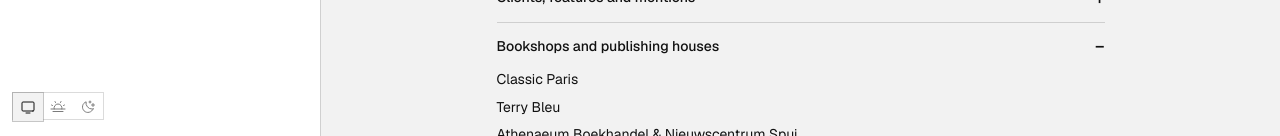
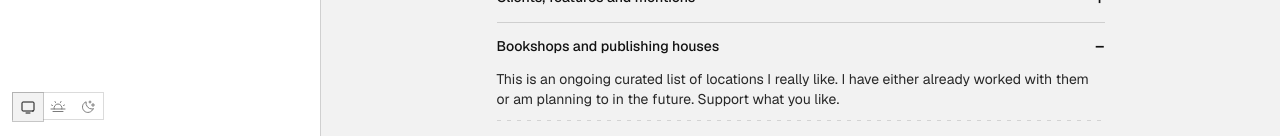
Before and after one commit to boriskirov/boris-kirov-photography, a Next.js app: page /about in a window 1280 px wide. Both pictures are taken after a click on the heading "Bookshops and publishing houses". Shown: the part 664-800 px from the top of the page. Built offline with nearby package versions, Linux system fonts and the light colour scheme.

Commit message:
fix: adding more bookshops

```diff
--- a/pages/about.js
+++ b/pages/about.js
@@ -40,13 +40,36 @@
 ];
 
 const bookshops = [
-  { name: "Classic Paris", href: "https://www.classic-paris.com/" },
-  { name: "Terry Bleu", href: "https://www.terrybleu.com/" },
+  {
+    name: "stacks bookstore",
+    location: "Tokyo",
+    href: "https://stacksbookstore.jp/",
+  },
+  {
+    name: "Fatbottom",
+    location: "Barcelona",
+    href: "https://fatbottombooks.com/",
+  },
+  {
+    name: "Classic",
+    location: "Paris",
+    href: "https://www.classic-paris.com/",
+  },
+  {
+    name: "Terry Bleu",
+    location: "Amsterdam",
+    href: "https://www.terrybleu.com/",
+  },
   {
     name: "Athenaeum Boekhandel & Nieuwscentrum Spui",
+    location: "Amsterdam",
     href: "https://athenaeumscheltema.nl/",
   },
-  { name: "Ruparo Amsterdam", href: "https://www.ruparo.nl/" },
+  {
+    name: "Ruparo",
+    location: "Amsterdam",
+    href: "https://www.ruparo.nl/",
+  },
 ];
 
 function BookshopLinks({ items = bookshops }) {
@@ -62,6 +85,7 @@
           >
             {shop.name}
           </a>
+          <span className="os-bookshop-location">{shop.location}</span>
         </li>
       ))}
     </ul>
@@ -172,6 +196,11 @@
           </details>
           <details>
             <summary>Bookshops and publishing houses</summary>
+            <p className="os-bookshops-intro">
+              This is an ongoing curated list of locations I really like. I have
+              either already worked with them or am planning to in the future.
+              Support what you like.
+            </p>
             <BookshopLinks />
           </details>
         </div>
--- a/styles/os.css
+++ b/styles/os.css
@@ -1,7 +1,8 @@
 /* Minimal OS shell — text + borders only */
 
 .os {
-  --os-border: 1px solid rgba(255, 255, 255, 0.18);
+  --os-border-color: rgba(255, 255, 255, 0.18);
+  --os-border: 1px solid var(--os-border-color);
   --os-bg: #0d0d0d;
   --os-nav-bg: #000;
   --os-text: #f2f2f2;
@@ -44,7 +45,7 @@
 }
 
 html[data-theme="light"] .os {
-  --os-border: 1px solid rgba(0, 0, 0, 0.14);
+  --os-border-color: rgba(0, 0, 0, 0.14);
   --os-bg: #f2f2f2;
   --os-nav-bg: #fff;
   --os-text: #111;
@@ -431,6 +432,18 @@
   margin-bottom: 16px;
 }
 
+.os-about-accordion .os-bookshops-intro {
+  padding-bottom: 12px;
+  background-image: repeating-linear-gradient(
+    to right,
+    var(--os-border-color) 0 4px,
+    transparent 4px 10px
+  );
+  background-position: left bottom;
+  background-repeat: repeat-x;
+  background-size: 100% 1px;
+}
+
 .os-about-accordion .os-bookshops {
   display: flex;
   flex-direction: column;
@@ -438,6 +451,21 @@
   margin: 0 0 16px;
   padding: 0;
   list-style: none;
+}
+
+.os-about-accordion .os-bookshops li {
+  display: flex;
+  align-items: baseline;
+  justify-content: space-between;
+  gap: 16px;
+}
+
+.os-about-accordion .os-bookshops .os-link {
+  min-width: 0;
+}
+
+.os-bookshop-location {
+  flex-shrink: 0;
 }
 
 .os-about-accordion .os-client-mentions {
```
Also changed, not shown: lib/stills.js, 1 other file (tests, documents, lock files or other folders).
